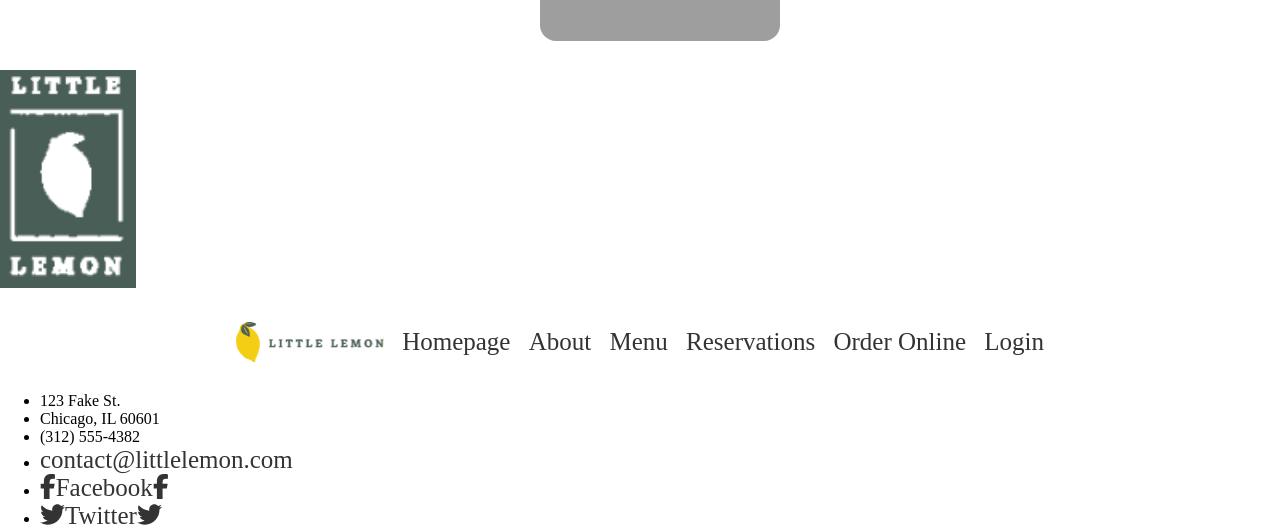
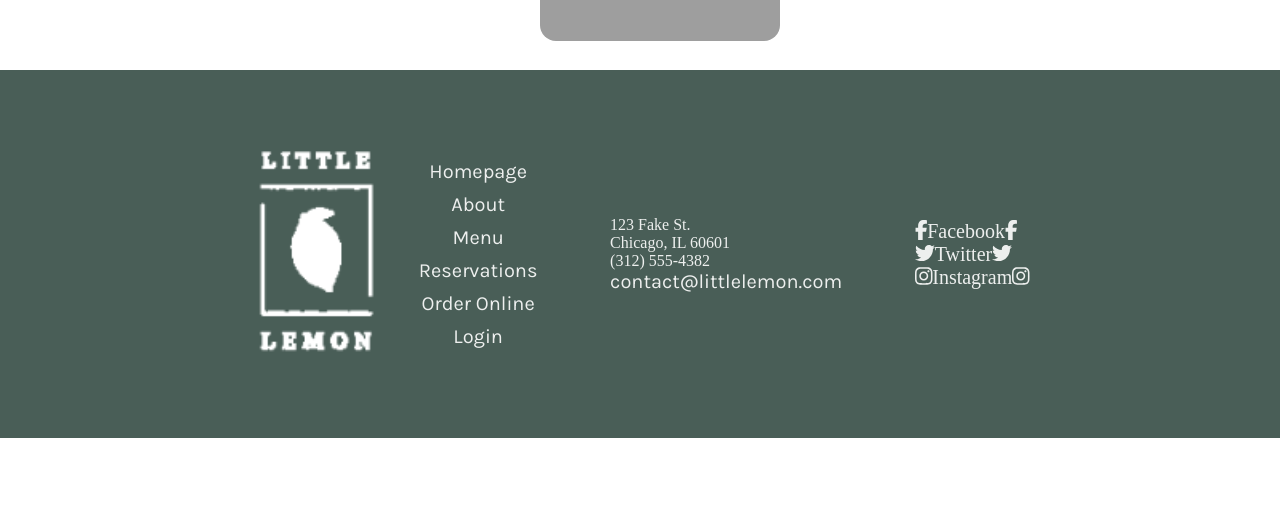
Before and after one commit to horoserp/Capstone, a React (Create React App) app: page / in a window 1280 px wide. Shown: the part 3483-4012 px from the top of the page. After the commit the page ends 3921 px from the top, so only its background shows below. Built offline with nearby package versions, Linux system fonts and the light colour scheme; grey boxes are pictures that could not be loaded; a web font is replaced by a local one.

Commit message:
Begin styling footer.

```diff
--- a/src/App.css
+++ b/src/App.css
@@ -170,6 +170,43 @@ button:hover {
     z-index: -1;
 }
 
+footer > nav {
+    flex-direction: column;
+    width: auto !important;
+    margin: 0 !important;
+    padding: 0 !important;
+}
+
+footer > nav > a:link, footer > ul > li > a:link {
+    color: #EDEFEE;
+    font-family: 'Karla', sans-serif;
+    font-size: 20px;
+    padding: 5px 0;
+}
+
+footer > nav > a:visited, footer > ul > li > a:visited {
+    color: #333333;
+}
+
+footer > nav > a:hover, footer > ul > li > a:hover {
+    color: #F4CE14;
+    padding-top: 0;
+    border: none;
+}
+
+footer > nav > a:active, footer > ul > li > a:active {
+    color: #EE9972;
+}
+
+footer > nav > img {
+    display: none;
+}
+
+footer > ul > li {
+    color: #EDEFEE;
+    list-style-type: none;
+}
+
 @media (max-width: 600px) {
     .container {
         gap: 10px 0;
--- a/src/App.js
+++ b/src/App.js
@@ -21,7 +21,9 @@ function App() {
         <Route path="/orderonline" element={<OrderOnline />} />
         <Route path="/login" element={<Login />} />
       </Routes>
-      <Footer/>
+      <div className='primary-b'>
+        <Footer/>
+      </div>
     </main>
   );
 }
--- a/src/Components/Footer.js
+++ b/src/Components/Footer.js
@@ -5,9 +5,9 @@ import { faFacebookF, faTwitter, faInstagram } from "@fortawesome/free-brands-sv
 
 function Footer() {
     return (
-        <footer >
+        <footer className='container pad'>
             <img src={monoLogo} alt="Little Lemon white logo"/>
-            <Nav/>
+            <Nav />
             <ul>
                 <li>123 Fake St.</li>
                 <li>Chicago, IL   60601</li>
```
